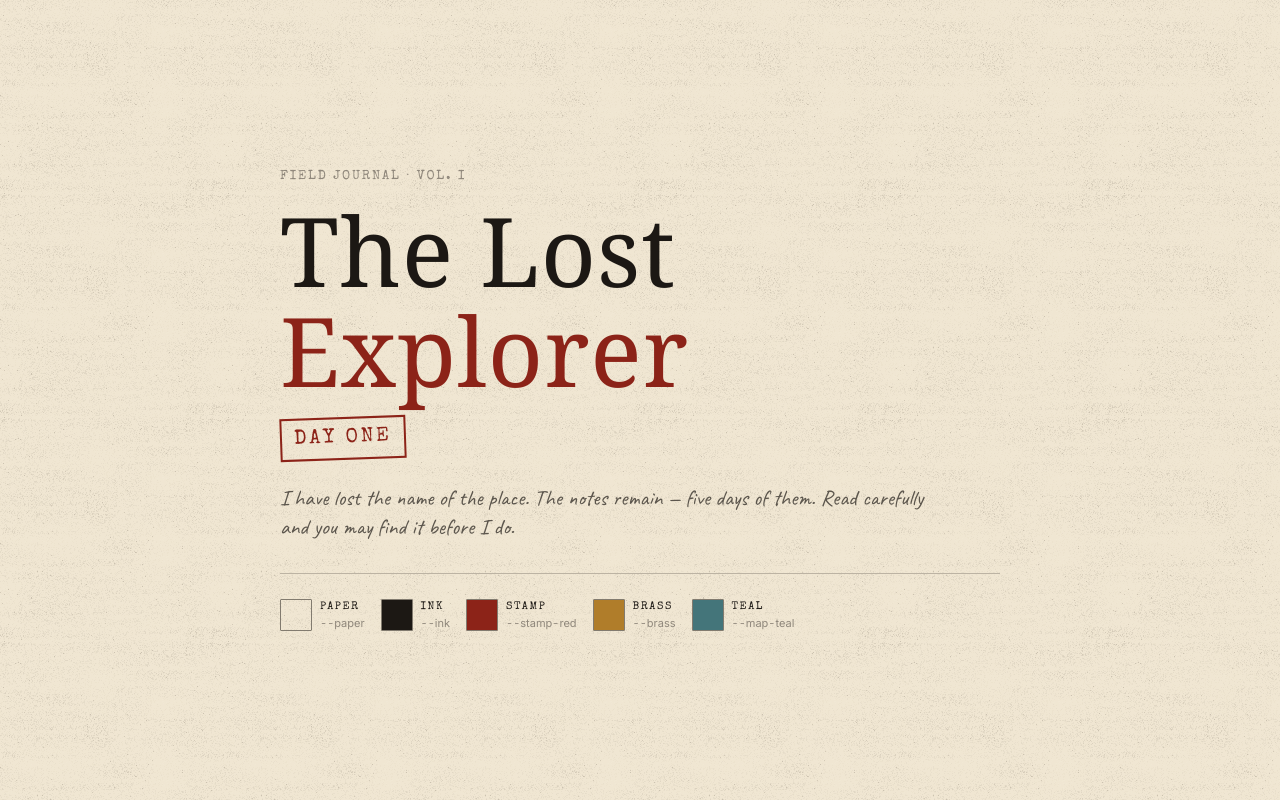
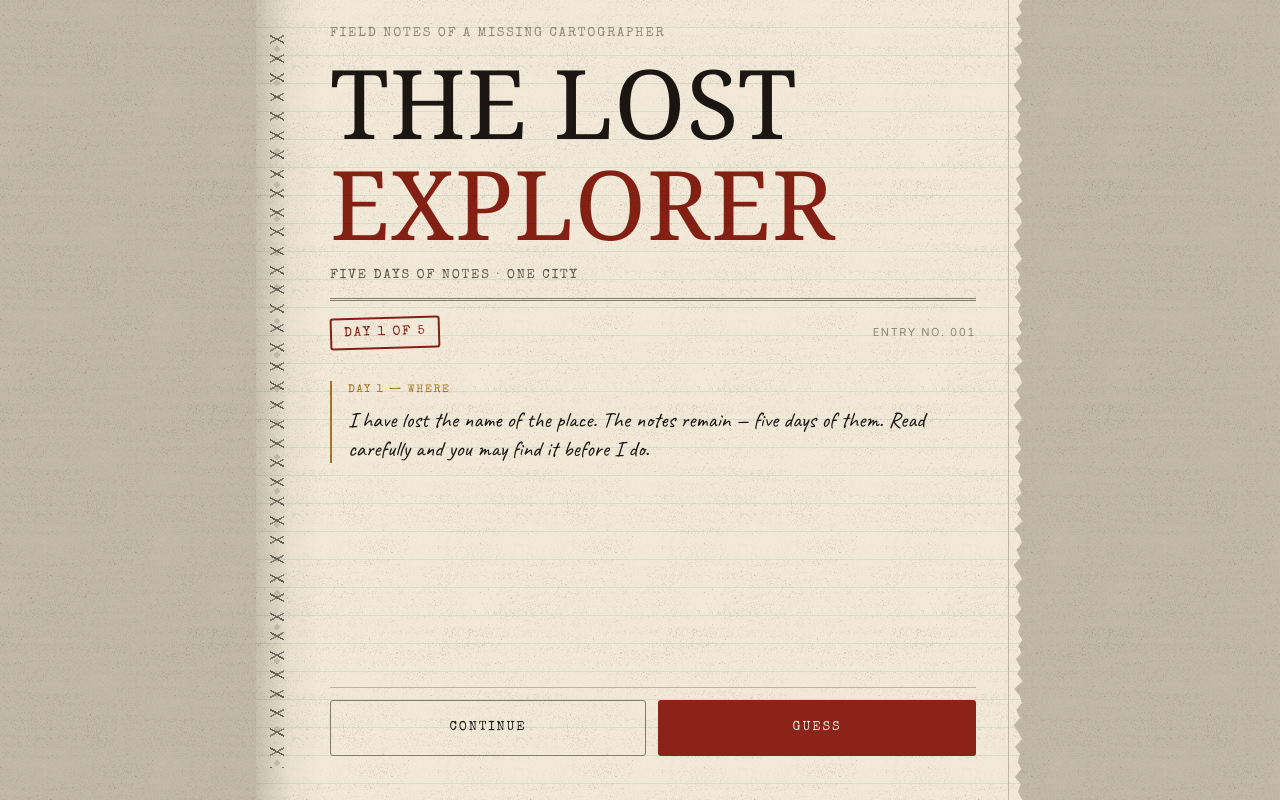
Before and after one commit to nulliverse-tennex/lost-explorer, a Next.js app: page / in a window 1280 px wide. Built offline with nearby package versions, Linux system fonts and the light colour scheme; a web font is replaced by a local one.

Commit message:
feat(ui): add journal shell layout

```diff
--- a/src/app/layout.tsx
+++ b/src/app/layout.tsx
@@ -1,6 +1,7 @@
 import type { Metadata } from "next";
 import { fontVariableClassName } from "@/styles/fonts";
 import "./globals.css";
+import "@/styles/journal.css";
 
 export const metadata: Metadata = {
   title: "The Lost Explorer",
@@ -14,7 +15,7 @@ export default function RootLayout({
 }) {
   return (
     <html lang="en" className={fontVariableClassName}>
-      <body>{children}</body>
+      <body className="journal-desk">{children}</body>
     </html>
   );
 }
--- a/src/app/page.tsx
+++ b/src/app/page.tsx
@@ -1,51 +1,34 @@
-const pigments = [
-  { token: "--paper", label: "paper", swatch: "bg-paper" },
-  { token: "--ink", label: "ink", swatch: "bg-ink" },
-  { token: "--stamp-red", label: "stamp", swatch: "bg-stamp" },
-  { token: "--brass", label: "brass", swatch: "bg-brass" },
-  { token: "--map-teal", label: "teal", swatch: "bg-map-teal" },
-];
+import { JournalShell } from "@/components/JournalShell";
 
 export default function Home() {
   return (
-    <main className="stage mx-auto flex min-h-screen max-w-3xl flex-col justify-center px-5 py-7">
-      <p className="face-stamp text-step--1 text-ink-faint">
-        Field Journal &middot; Vol. I
-      </p>
-
-      <h1 className="face-display mt-3 text-step-5 text-ink">
-        The Lost
-        <br />
-        <span className="text-stamp">Explorer</span>
-      </h1>
-
-      <div className="ink-layer mt-4 w-fit -rotate-2 border-2 border-stamp px-3 py-1">
-        <span className="face-stamp text-step-1 text-stamp">Day One</span>
-      </div>
-
-      <p className="face-journal mt-5 max-w-prose text-ink-muted">
-        I have lost the name of the place. The notes remain — five days of
-        them. Read carefully and you may find it before I do.
-      </p>
-
-      <dl className="mt-6 flex flex-wrap gap-4 border-t border-rule pt-5">
-        {pigments.map((pigment) => (
-          <div key={pigment.token} className="flex items-center gap-2">
-            <span
-              className={`${pigment.swatch} h-6 w-6 rounded-sm border border-rule-strong`}
-              aria-hidden="true"
-            />
-            <div>
-              <dt className="face-stamp text-step--2 text-ink">
-                {pigment.label}
-              </dt>
-              <dd className="face-ui text-step--2 text-ink-faint">
-                {pigment.token}
-              </dd>
-            </div>
-          </div>
-        ))}
-      </dl>
-    </main>
+    <JournalShell
+      day={1}
+      puzzleNumber={1}
+      actions={
+        <div className="flex w-full gap-3">
+          <button
+            type="button"
+            className="face-stamp flex-1 rounded-md border border-rule-strong px-4 py-4 text-step--1 text-ink"
+          >
+            Continue
+          </button>
+          <button
+            type="button"
+            className="face-stamp flex-1 rounded-md border-2 border-stamp bg-stamp px-4 py-4 text-step--1 text-paper-high"
+          >
+            Guess
+          </button>
+        </div>
+      }
+    >
+      <article className="ink-layer border-l-2 border-brass pl-4">
+        <p className="face-stamp text-step--2 text-brass">Day 1 &mdash; Where</p>
+        <p className="face-journal mt-2 text-ink">
+          I have lost the name of the place. The notes remain &mdash; five days
+          of them. Read carefully and you may find it before I do.
+        </p>
+      </article>
+    </JournalShell>
   );
 }
--- /dev/null
+++ b/src/components/JournalShell.tsx
@@ -0,0 +1,63 @@
+import type { ReactNode } from "react";
+
+const TOTAL_DAYS = 5;
+
+type JournalShellProps = {
+  day: number;
+  puzzleNumber: number;
+  actions?: ReactNode;
+  children: ReactNode;
+};
+
+export function JournalShell({
+  day,
+  puzzleNumber,
+  actions,
+  children,
+}: JournalShellProps) {
+  return (
+    <div className="journal stage">
+      <div className="journal__surface" aria-hidden="true" />
+      <div className="journal__binding" aria-hidden="true" />
+
+      <main className="journal__column">
+        <header className="journal__masthead">
+          <p className="journal__eyebrow face-stamp">
+            Field Notes of a Missing Cartographer
+          </p>
+          <h1 className="journal__title face-display ink-layer">
+            The Lost
+            <br />
+            <span className="journal__title-accent">Explorer</span>
+          </h1>
+          <p className="journal__strap face-stamp">
+            Five days of notes &middot; One city
+          </p>
+        </header>
+
+        <div className="journal__dayslot">
+          <span className="journal__daystamp face-stamp">
+            Day {day} of {TOTAL_DAYS}
+          </span>
+          <span className="journal__puzzleno face-ui">
+            Entry No. {String(puzzleNumber).padStart(3, "0")}
+          </span>
+        </div>
+
+        <div
+          id="journal-content"
+          className="journal__content"
+          data-slot="clues"
+        >
+          {children}
+        </div>
+
+        <div className="journal__actions" data-slot="actions">
+          {actions}
+        </div>
+      </main>
+
+      <footer className="journal__footer" data-slot="attribution" />
+    </div>
+  );
+}
--- /dev/null
+++ b/src/styles/journal.css
@@ -0,0 +1,225 @@
+/* The journal is a physical object: a leaf of aged paper on a worn desk,
+   stitched at the left binding, torn along the right edge.
+
+   Structural rule governing this whole file: every decorative layer is an
+   absolute SIBLING of the content column, never an ancestor of it. `.stage`
+   establishes `isolation: isolate` so `.ink-layer` multiply-blends against the
+   paper, and that blend is destroyed — silently, with no error, just flat ink —
+   by a `transform`, `filter`, `opacity < 1`, `mask` or `will-change` on any
+   element between `.stage` and the blending element.
+   https://bugs.webkit.org/show_bug.cgi?id=129154
+   So the torn-edge mask lives on `.journal__surface`, a sibling leaf, and the
+   chain `.journal > .journal__column > .journal__content` carries no grouping
+   property at all. */
+
+.journal-desk {
+  background-color: var(--paper-deep);
+}
+
+.journal {
+  --journal-binding: 26px;
+  --journal-deckle: 12px;
+  --journal-gutter: var(--space-4);
+  --journal-slot-day: 3.25rem;
+  --journal-slot-actions: 4.5rem;
+  --journal-slot-footer: var(--space-6);
+
+  display: grid;
+  grid-template-rows: minmax(0, 1fr) auto;
+  block-size: 100vh;
+  block-size: 100dvh;
+  max-inline-size: 48rem;
+  margin-inline: auto;
+}
+
+/* z-index: -1 paints the paper below the in-flow column without having to give
+   the column a z-index of its own. */
+.journal__surface {
+  position: absolute;
+  inset: 0;
+  z-index: -1;
+  background-color: var(--paper-high);
+  background-image:
+    linear-gradient(
+      90deg,
+      color-mix(in oklab, var(--ink) 20%, transparent) 0,
+      color-mix(in oklab, var(--ink) 4%, transparent) calc(var(--journal-binding) * 0.8),
+      transparent calc(var(--journal-binding) * 1.6)
+    ),
+    repeating-linear-gradient(
+      180deg,
+      transparent 0 27px,
+      color-mix(in oklab, var(--rule-ruled-line) 42%, transparent) 27px 28px
+    ),
+    var(--texture-paper);
+  background-repeat: no-repeat, repeat, repeat;
+  background-size:
+    100% 100%,
+    100% 100%,
+    var(--texture-tile) var(--texture-tile);
+  box-shadow: var(--shadow-lift);
+
+  /* Two mask layers unioned: a solid rectangle for everything left of the
+     deckle, plus a vertically tiling torn profile for the right edge. */
+  mask-image: linear-gradient(#000 0 0), url("/textures/deckle-right.svg");
+  mask-size: calc(100% - var(--journal-deckle)) 100%, var(--journal-deckle) 160px;
+  mask-position: left top, right top;
+  mask-repeat: no-repeat, repeat-y;
+}
+
+.journal__binding {
+  position: absolute;
+  inset-block: 0;
+  inset-inline-start: 0;
+  z-index: -1;
+  inline-size: var(--journal-binding);
+}
+
+.journal__binding::before {
+  content: "";
+  position: absolute;
+  inset-block: var(--space-6);
+  inset-inline-start: calc(50% - 3px);
+  inline-size: 6px;
+  background-image: radial-gradient(
+    circle at 50% 50%,
+    var(--paper-deep) 0 2px,
+    color-mix(in oklab, var(--ink) 14%, transparent) 2px 2.8px,
+    transparent 2.8px
+  );
+  background-size: 6px 34px;
+  background-repeat: repeat-y;
+}
+
+/* Two opposed repeating gradients clipped to a narrow strip read as saddle
+   stitches — no filter, no SVG, nothing per-frame. */
+.journal__binding::after {
+  content: "";
+  position: absolute;
+  inset-block: var(--space-6);
+  inset-inline-start: calc(50% - 7px);
+  inline-size: 14px;
+  background-image:
+    repeating-linear-gradient(
+      28deg,
+      color-mix(in oklab, var(--ink) 62%, var(--paper)) 0 1.5px,
+      transparent 1.5px 17px
+    ),
+    repeating-linear-gradient(
+      -28deg,
+      color-mix(in oklab, var(--ink) 48%, var(--paper)) 0 1.5px,
+      transparent 1.5px 17px
+    );
+}
+
+.journal__column {
+  display: grid;
+  grid-template-rows: auto auto minmax(0, 1fr) auto;
+  min-block-size: 0;
+  padding-block: var(--space-5) 0;
+  padding-inline: calc(var(--journal-binding) + var(--journal-gutter))
+    calc(var(--journal-deckle) + var(--journal-gutter));
+}
+
+.journal__masthead {
+  border-block-end: 3px double var(--rule-strong);
+  padding-block-end: var(--space-3);
+}
+
+.journal__eyebrow {
+  color: var(--ink-faint);
+  font-size: var(--step--2);
+}
+
+.journal__title {
+  margin-block-start: var(--space-2);
+  font-size: var(--step-4);
+  text-transform: uppercase;
+}
+
+.journal__title-accent {
+  color: var(--stamp-red);
+}
+
+.journal__strap {
+  margin-block-start: var(--space-3);
+  color: var(--ink-muted);
+  font-size: var(--step--2);
+}
+
+.journal__dayslot {
+  display: flex;
+  align-items: center;
+  justify-content: space-between;
+  gap: var(--space-3);
+  min-block-size: var(--journal-slot-day);
+}
+
+/* transform and mix-blend-mode sit on the SAME element on purpose: a rotation
+   on a wrapper would flatten the ink of everything inside it. */
+.journal__daystamp {
+  transform: rotate(-1.6deg);
+  mix-blend-mode: multiply;
+  border: 2px solid var(--stamp-red);
+  border-radius: var(--radius-md);
+  padding: var(--space-1) var(--space-3);
+  color: var(--stamp-red);
+  font-size: var(--step--1);
+  white-space: nowrap;
+}
+
+.journal__puzzleno {
+  color: var(--ink-faint);
+  font-size: var(--step--2);
+  letter-spacing: var(--tracking-stamp);
+  text-transform: uppercase;
+  white-space: nowrap;
+}
+
+.journal__content {
+  min-block-size: 0;
+  overflow-y: auto;
+  overscroll-behavior: contain;
+  padding-block: var(--space-4);
+  scrollbar-color: var(--rule-strong) transparent;
+  scrollbar-width: thin;
+}
+
+.journal__actions {
+  display: flex;
+  align-items: center;
+  min-block-size: var(--journal-slot-actions);
+  border-block-start: var(--rule-hair) solid var(--rule);
+  padding-block: var(--space-3);
+  padding-block-end: max(var(--space-3), env(safe-area-inset-bottom));
+}
+
+/* Reserved for the GeoNames attribution; Task 28 fills it. */
+.journal__footer {
+  display: flex;
+  align-items: center;
+  justify-content: center;
+  min-block-size: var(--journal-slot-footer);
+  padding-inline: calc(var(--journal-binding) + var(--journal-gutter))
+    calc(var(--journal-deckle) + var(--journal-gutter));
+  color: var(--ink-faint);
+  font-size: var(--step--2);
+}
+
+@media (min-width: 48rem) {
+  .journal {
+    --journal-binding: 42px;
+    --journal-deckle: 16px;
+    --journal-gutter: var(--space-6);
+    --journal-slot-day: 4rem;
+  }
+
+  .journal__title {
+    font-size: var(--step-5);
+  }
+
+  .journal__eyebrow,
+  .journal__strap {
+    font-size: var(--step--1);
+  }
+}
```
Also changed, not shown: public/textures/deckle-right.svg (added).
